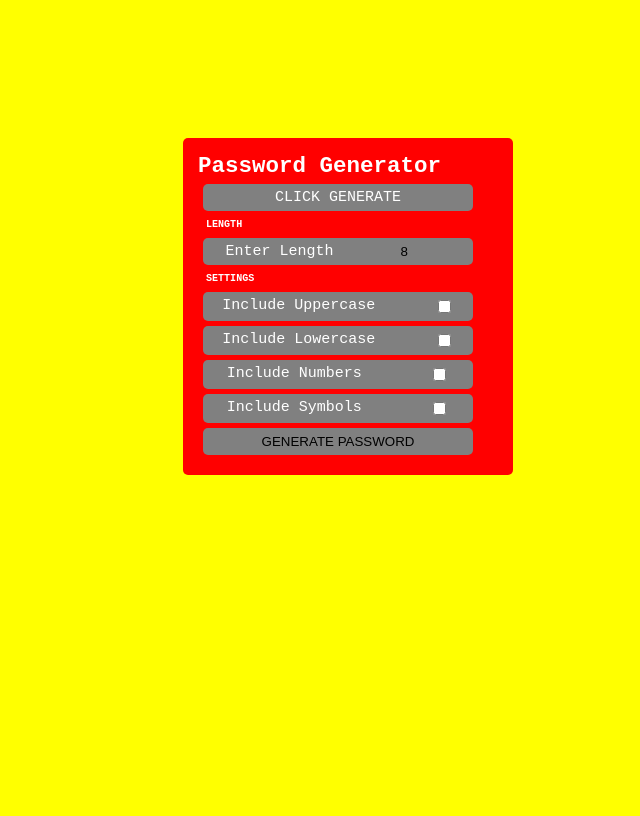
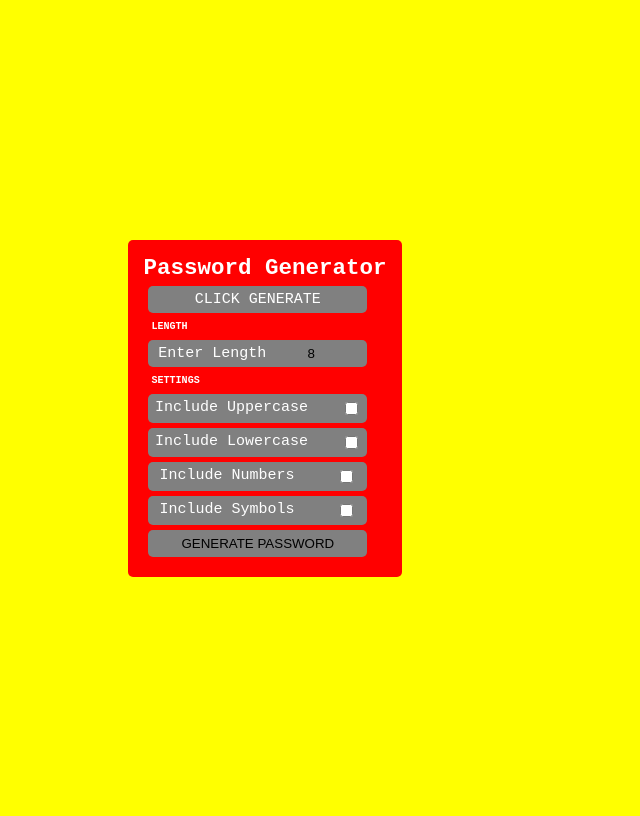
Before and after one commit to amits159/passwordGenerator, a PHP site: page / in a window 1280 px wide. Shown: the whole page, without its empty margins (375-1015 px from the left). Before the commit the page ends 475 px from the top, so only its background shows below. Run offline with PHP 8.4, Linux system fonts and the light colour scheme.

Commit message:
Update style.css

```diff
--- a/style.css
+++ b/style.css
@@ -3,14 +3,15 @@ body {
     font-family: 'Courier New', Courier, monospace;
     background-color: yellow;
     color: white;
+    min-height: 100vh;
+    display: flex;
+    justify-content: center;
+    align-items: center;
 }
 
 #container {
     background-color: red;
-    max-width: 300px;
-    position: relative;
-    top: 130px;
-    left: 550px;
+    max-width: 20%;
     padding: 15px;
     border-radius: 5px;
 }
@@ -18,6 +19,12 @@ body {
 div {
     max-width: 90%;
     background-color: gray;
+    display: flex;
+    flex-direction: row;
+    border-radius: 5px;
+    padding: 5px 0px;
+    margin: 5px;
+    justify-content: space-around;
 }
 
 h2 {
@@ -26,15 +33,6 @@ h2 {
 
 h6 {
     margin: 8px;
-}
-
-div {
-    display: flex;
-    flex-direction: row;
-    border-radius: 5px;
-    padding: 5px 0px;
-    margin: 5px;
-    justify-content: space-around;
 }
 
 label {
@@ -46,8 +44,3 @@ input {
     background-color: gray;
     border: none;
 }
-
-#btn {
-    color: white;
-    font-weight: bold;
-}
```
